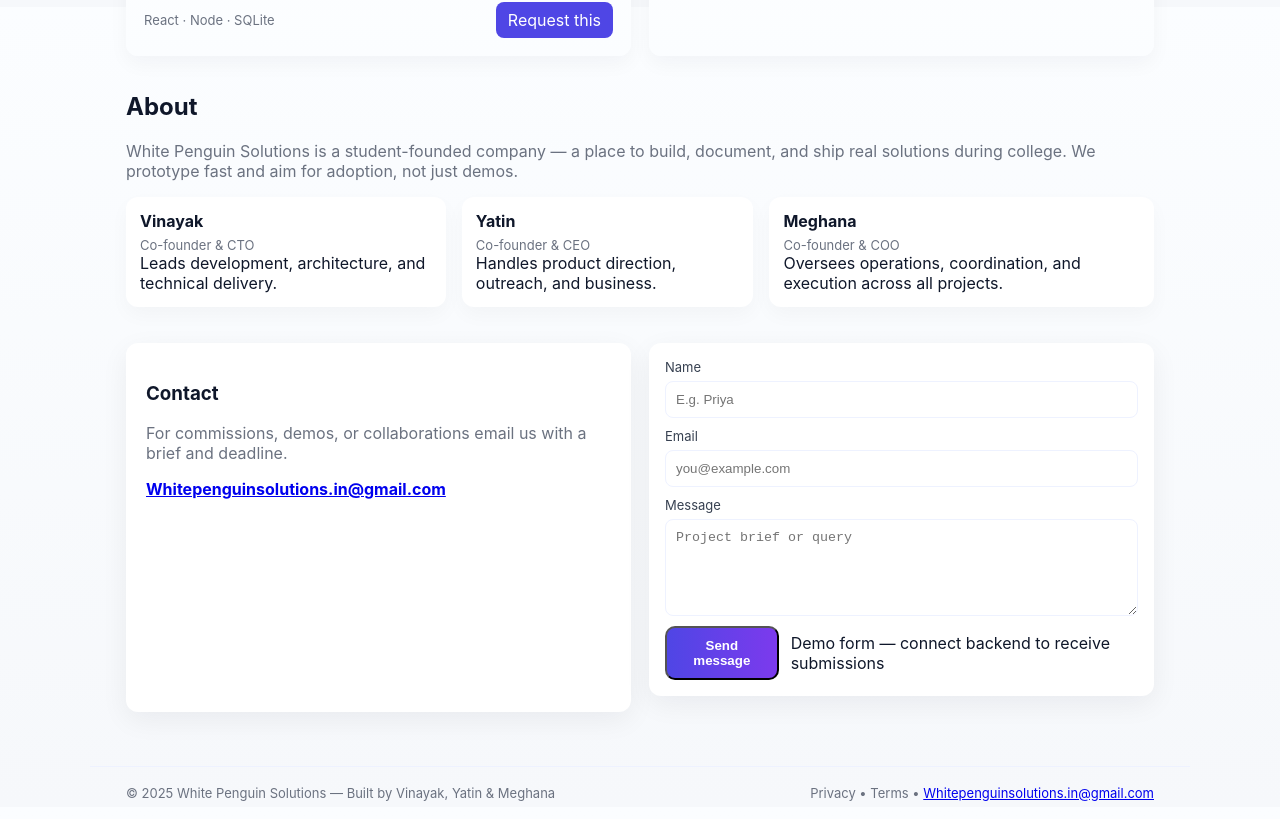
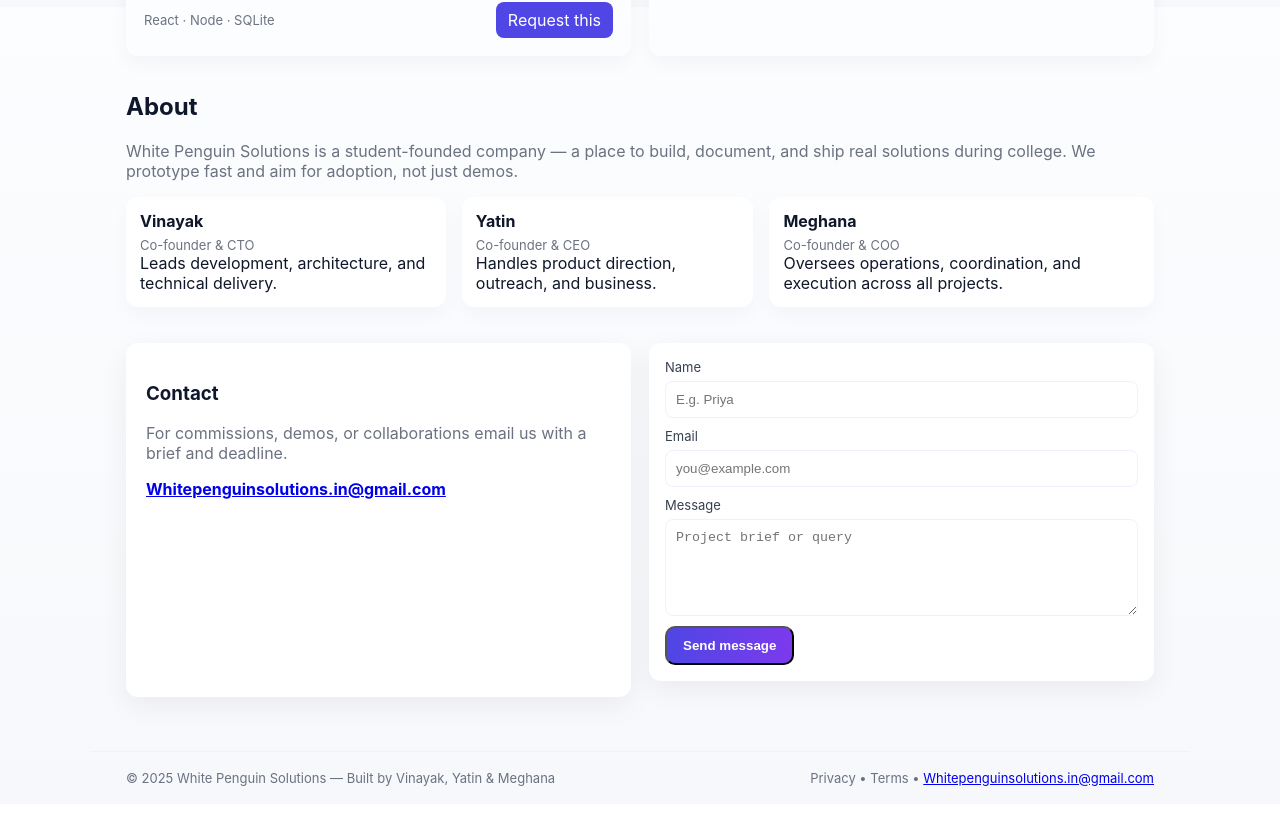
Before and after one commit to vinayakkeshri/whitepenguinsolutions, a React (Create React App) app: page / in a window 1280 px wide. Shown: the part 793-1612 px from the top of the page. Built offline with nearby package versions, Linux system fonts and the light colour scheme.

Commit message:
Remove demo form message from footer
Removed demo form message from the footer.

```diff
--- a/src/App.js
+++ b/src/App.js
@@ -144,7 +144,7 @@ export default function App() {
               <label>Message<textarea placeholder="Project brief or query" rows="5" /></label>
               <div className="form-footer">
                 <button type="submit" className="btn-primary">Send message</button>
-                <div className="muted small">Demo form — connect backend to receive submissions</div>
+                <div className="muted small"></div>
               </div>
             </form>
           </div>
```
